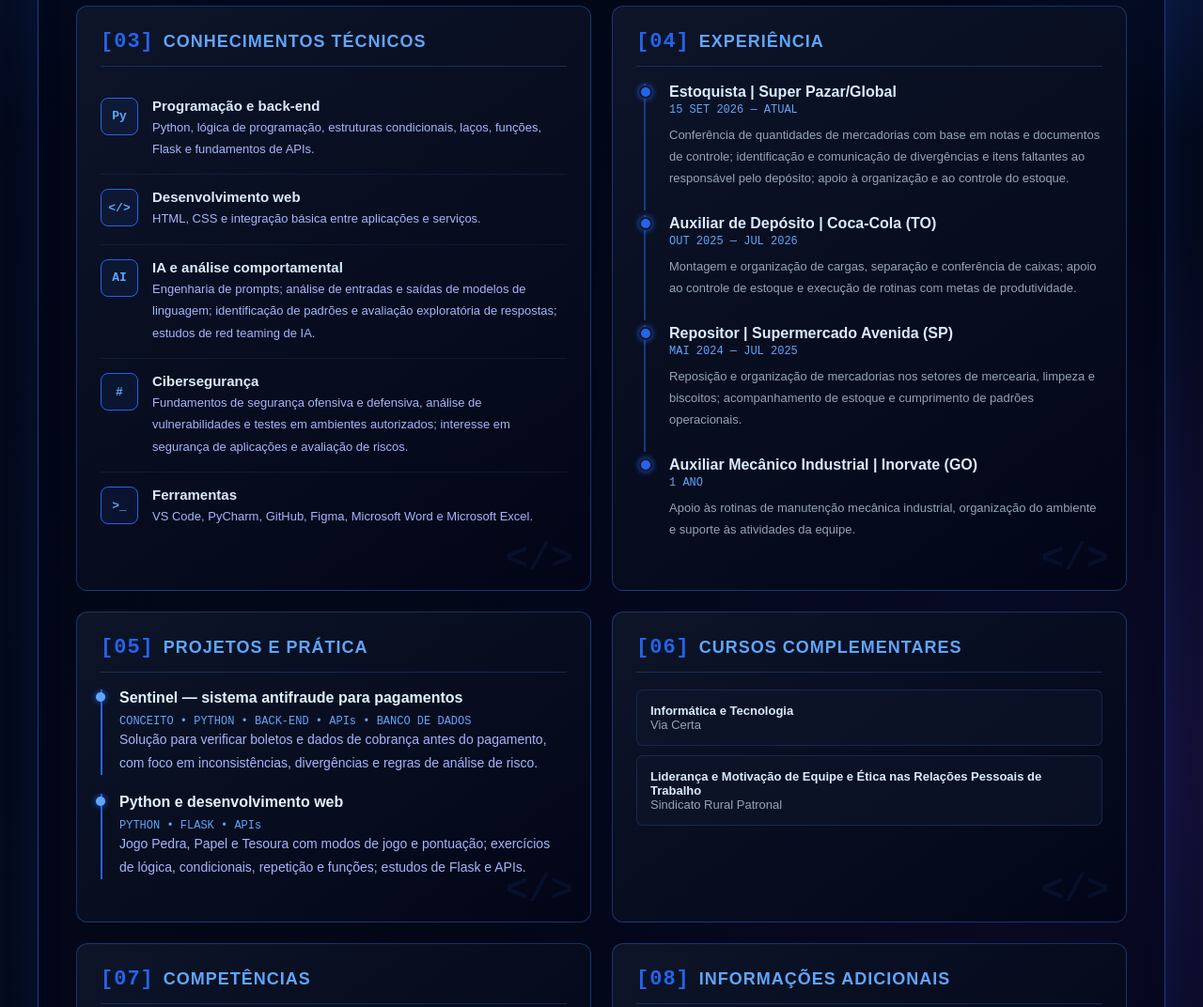
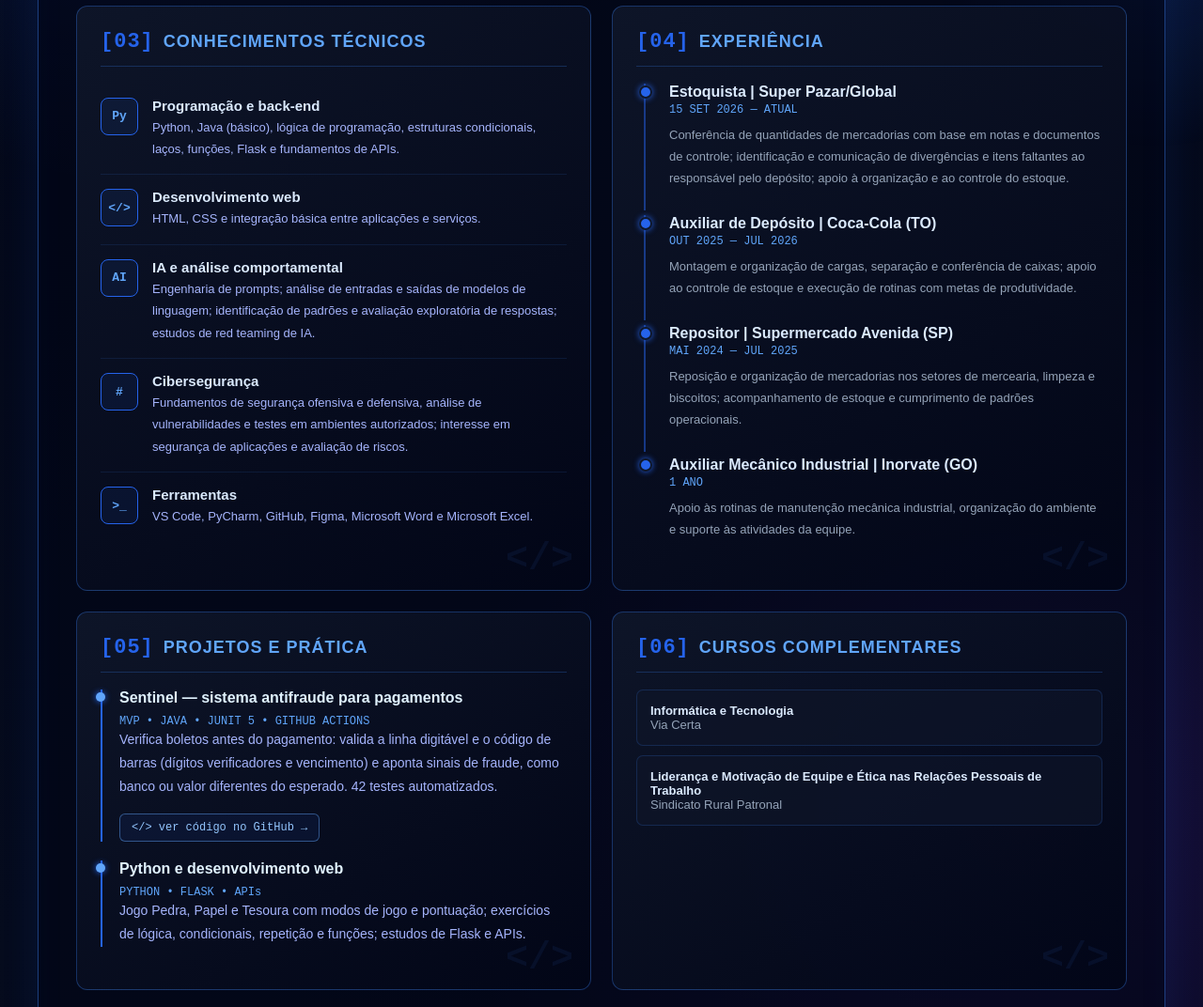
Before and after one commit to joaohaze4/potifolio, a plain HTML site: page index.html in a window 1280 px wide. Shown: the part 840-1912 px from the top of the page at 94% size. Drawn offline with Linux system fonts and the light colour scheme.

Commit message:
Adiciona link do Sentinel no portfólio
Atualiza o card do projeto para o MVP em Java (descrição, tags e
botão para o repositório) e inclui Java (básico) nos conhecimentos.

Co-Authored-By: Claude Opus 5.5 <noreply@anthropic.com>
Claude-Session: https://claude.ai/code/session_01FtHbj1aqgt9ArBq8PuNVDQ

```diff
--- a/index.html
+++ b/index.html
@@ -459,6 +459,39 @@
             font-size: 12px;
         }
 
+        /* botão "ver código" dos projetos */
+        .projeto-link {
+            display: inline-block;
+
+            margin-top: 4px;
+
+            padding: 7px 12px;
+
+            border: 1px solid rgba(96, 165, 250, .45);
+
+            border-radius: 6px;
+
+            background: rgba(37, 99, 235, .08);
+
+            color: #93c5fd;
+
+            font-family: monospace;
+
+            font-size: 12px;
+
+            text-decoration: none;
+
+            transition: .3s;
+        }
+
+        .projeto-link:hover {
+            background: #2563eb;
+
+            color: #fff;
+
+            box-shadow: 0 0 15px rgba(37, 99, 235, .5);
+        }
+
 
         /* =====================================================
            CONHECIMENTOS
@@ -1197,9 +1230,9 @@
                             </h3>
 
                             <p>
-                                Python, lógica de programação, estruturas
-                                condicionais, laços, funções, Flask e
-                                fundamentos de APIs.
+                                Python, Java (básico), lógica de programação,
+                                estruturas condicionais, laços, funções,
+                                Flask e fundamentos de APIs.
                             </p>
 
                         </div>
@@ -1427,15 +1460,20 @@
                         </h3>
 
                         <span>
-                            CONCEITO • PYTHON • BACK-END • APIs • BANCO DE DADOS
+                            MVP • JAVA • JUNIT 5 • GITHUB ACTIONS
                         </span>
 
                         <p>
-                            Solução para verificar boletos e dados de
-                            cobrança antes do pagamento, com foco em
-                            inconsistências, divergências e regras de
-                            análise de risco.
+                            Verifica boletos antes do pagamento: valida a
+                            linha digitável e o código de barras (dígitos
+                            verificadores e vencimento) e aponta sinais de
+                            fraude, como banco ou valor diferentes do
+                            esperado. 42 testes automatizados.
                         </p>
+
+                        <a class="projeto-link" href="https://github.com/joaohaze4/Sentinel" target="_blank" rel="noopener">
+                            &lt;/&gt; ver código no GitHub →
+                        </a>
 
                     </div>
 
```
